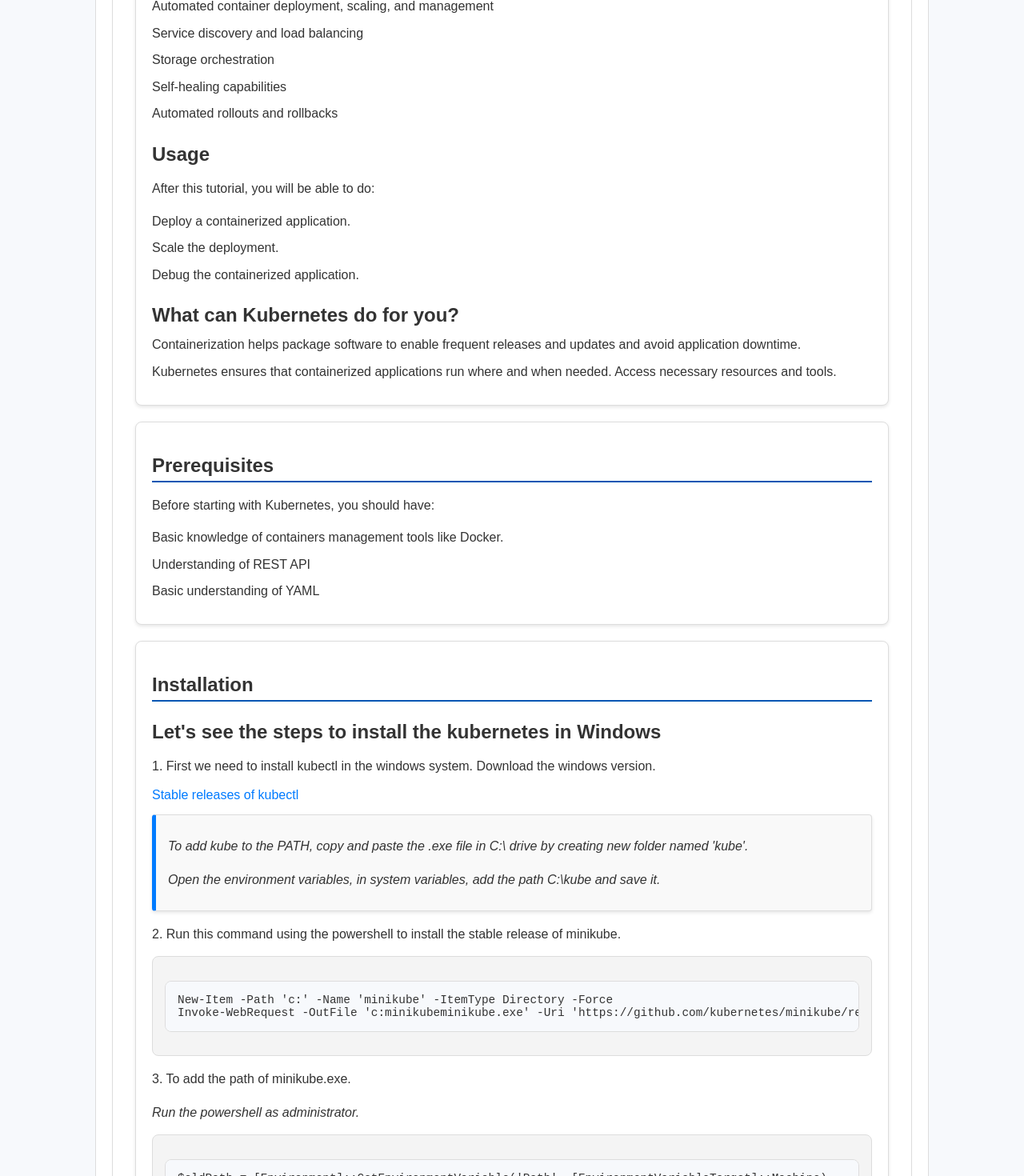
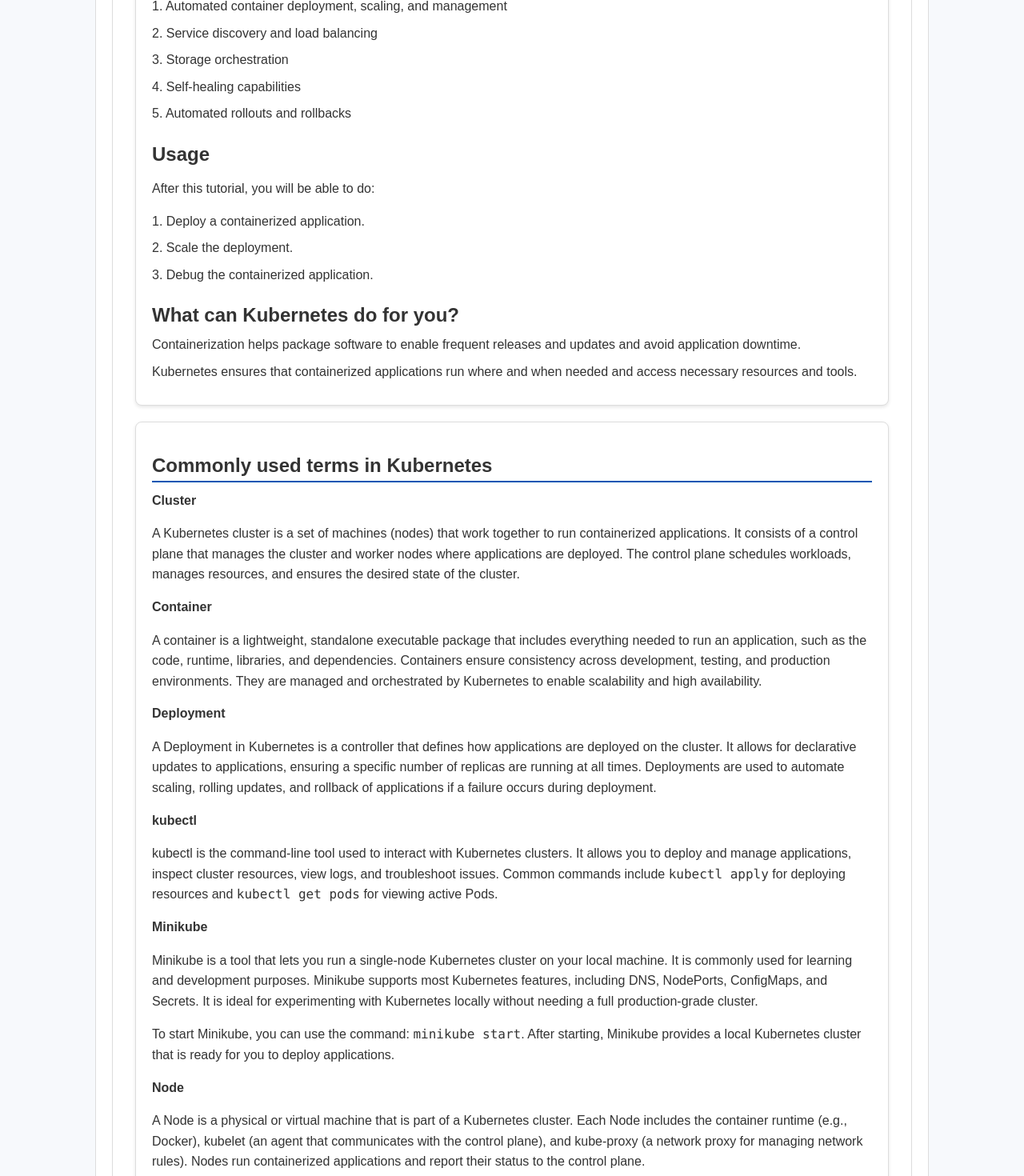
Before and after one commit to rdoshi13/SER598_performant-scalabledeployment_fall24, a React (Create React App) app in the folder pns-deployment/: page /kubernetes in a window 1280 px wide. Shown: the part 400-1870 px from the top of the page at 80% size. Built offline with nearby package versions, Linux system fonts and the light colour scheme.

Commit message:
Added common terms info in kubernetes

```diff
--- a/pns-deployment/src/Kubernetes.js
+++ b/pns-deployment/src/Kubernetes.js
@@ -18,43 +18,109 @@ function Kubernetes() {
         </p>
         <h3>Features</h3>
         <ul>
-          <li>Automated container deployment, scaling, and management</li>
-          <li>Service discovery and load balancing</li>
-          <li>Storage orchestration</li>
-          <li>Self-healing capabilities</li>
-          <li>Automated rollouts and rollbacks</li>
+          <li>1. Automated container deployment, scaling, and management</li>
+          <li>2. Service discovery and load balancing</li>
+          <li>3. Storage orchestration</li>
+          <li>4. Self-healing capabilities</li>
+          <li>5. Automated rollouts and rollbacks</li>
         </ul>
 
         <h3>Usage</h3>
         <p>After this tutorial, you will be able to do: </p>
         <ul>
           <li>
-            Deploy a containerized application.
+            1. Deploy a containerized application.
           </li>
           <li>
-            Scale the deployment.
+            2. Scale the deployment.
           </li>
           <li>
-            Debug the containerized application.
+            3. Debug the containerized application.
           </li>
         </ul>
 
         <h3>What can Kubernetes do for you?</h3>
         <ul>
           <li>Containerization helps package software to enable frequent releases and updates and avoid application downtime.</li>
-          <li>Kubernetes ensures that containerized applications run where and when needed.
-          Access necessary resources and tools.</li>
+          <li>Kubernetes ensures that containerized applications run where and when needed and access necessary resources and tools.</li>
         </ul>
+      </section>
+      <section className="commonwords">
+        <h2>Commonly used terms in Kubernetes</h2>
+
+        <ul>
+  <li>
+    <strong>Cluster</strong>
+    <p>
+      A Kubernetes cluster is a set of machines (nodes) that work together to run containerized applications.
+      It consists of a control plane that manages the cluster and worker nodes where applications are deployed.
+      The control plane schedules workloads, manages resources, and ensures the desired state of the cluster.
+    </p>
+  </li>
+  <li>
+    <strong>Container</strong>
+    <p>
+      A container is a lightweight, standalone executable package that includes everything needed to run an application,
+      such as the code, runtime, libraries, and dependencies. Containers ensure consistency across development, testing, and production environments.
+      They are managed and orchestrated by Kubernetes to enable scalability and high availability.
+    </p>
+  </li>
+  <li>
+    <strong>Deployment</strong>
+    <p>
+      A Deployment in Kubernetes is a controller that defines how applications are deployed on the cluster.
+      It allows for declarative updates to applications, ensuring a specific number of replicas are running at all times.
+      Deployments are used to automate scaling, rolling updates, and rollback of applications if a failure occurs during deployment.
+    </p>
+  </li>
+  <li>
+    <strong>kubectl</strong>
+    <p>
+      kubectl is the command-line tool used to interact with Kubernetes clusters.
+      It allows you to deploy and manage applications, inspect cluster resources, view logs, and troubleshoot issues.
+      Common commands include <code>kubectl apply</code> for deploying resources and <code>kubectl get pods</code> for viewing active Pods.
+    </p>
+  </li>
+  <li>
+    <strong>Minikube</strong>
+    <p>
+      Minikube is a tool that lets you run a single-node Kubernetes cluster on your local machine. It is commonly used for learning and development purposes.
+      Minikube supports most Kubernetes features, including DNS, NodePorts, ConfigMaps, and Secrets.
+      It is ideal for experimenting with Kubernetes locally without needing a full production-grade cluster.
+    </p>
+    <p>
+      To start Minikube, you can use the command: <code>minikube start</code>.
+      After starting, Minikube provides a local Kubernetes cluster that is ready for you to deploy applications.
+    </p>
+  </li>
+  <li>
+    <strong>Node</strong>
+    <p>
+      A Node is a physical or virtual machine that is part of a Kubernetes cluster. Each Node includes the container runtime (e.g., Docker),
+      kubelet (an agent that communicates with the control plane), and kube-proxy (a network proxy for managing network rules).
+      Nodes run containerized applications and report their status to the control plane.
+    </p>
+  </li>
+  <li>
+    <strong>Pod</strong>
+    <p>
+      A Pod is the smallest deployable unit in Kubernetes. It represents a single instance of a running application and can contain
+      one or more tightly coupled containers that share the same storage, network, and lifecycle. Pods ensure that containers run in a shared context
+      and are often used to group related services or processes together.
+    </p>
+  </li>
+</ul>
       </section>
 
       <section className="prerequisites">
         <h2>Prerequisites</h2>
         <p>Before starting with Kubernetes, you should have:</p>
         <ul>
-          <li>Basic knowledge of containers management tools like Docker.</li>
-          <li>Understanding of REST API</li>
-          <li>Basic understanding of YAML</li>
+          <li>1. Basic knowledge of containers management tools like Docker.</li>
+          <li>2. Understanding of REST API</li>
+          <li>3. Basic understanding of YAML</li>
         </ul>
+        <p>Now, lets see the installation of minikube and kubernetes with the help of a sample spring boot project.</p>
       </section>
 
       <section className="installation">
@@ -198,8 +264,8 @@ Done! kubectl is now configured to use "minikube" cluster and "default" namespac
     Follow these steps to create a simple Spring Boot project:
   </p>
 
-  <h3>Step 1: Clone the Project</h3>
-  <p>Navigate to the following GitHub repository to get started with a pre-configured Spring Boot project:</p>
+  <p><b>Step 1: Clone the Project</b></p>
+  <p>Navigate to the following GitHub repository to get started with a pre-configured Spring Boot project.</p>
   <p>
     <a
       href="git clone https://github.com/spring-guides/gs-spring-boot.git"
@@ -216,12 +282,12 @@ Done! kubectl is now configured to use "minikube" cluster and "default" namespac
     </code>
   </pre>
 
-  <h3>Step 2: Import the Project into Your IDE</h3>
+  <p><b>Step 2: Import the Project into Your IDE</b></p>
   <p>
-    Open your favorite IDE (e.g., IntelliJ IDEA or Eclipse) and import the project as a Maven project.
+    Open your favorite IDE (e.g., IntelliJ IDEA or Eclipse) and import the project as a Gradle project.
   </p>
 
-  <h3>Step 4: Run the Application</h3>
+  <p><b>Step 3: Run the Application</b></p>
   <p>
     Run the application using your IDE or the following Gradle command:
   </p>
@@ -231,7 +297,7 @@ Done! kubectl is now configured to use "minikube" cluster and "default" namespac
     </code>
   </pre>
 
-  <h3>Step 5: Test the Endpoint</h3>
+  <p><b>Step 4: Test the Endpoint</b></p>
   <p>
     Open a browser or use a tool like Postman to test the endpoint:
   </p>
```
